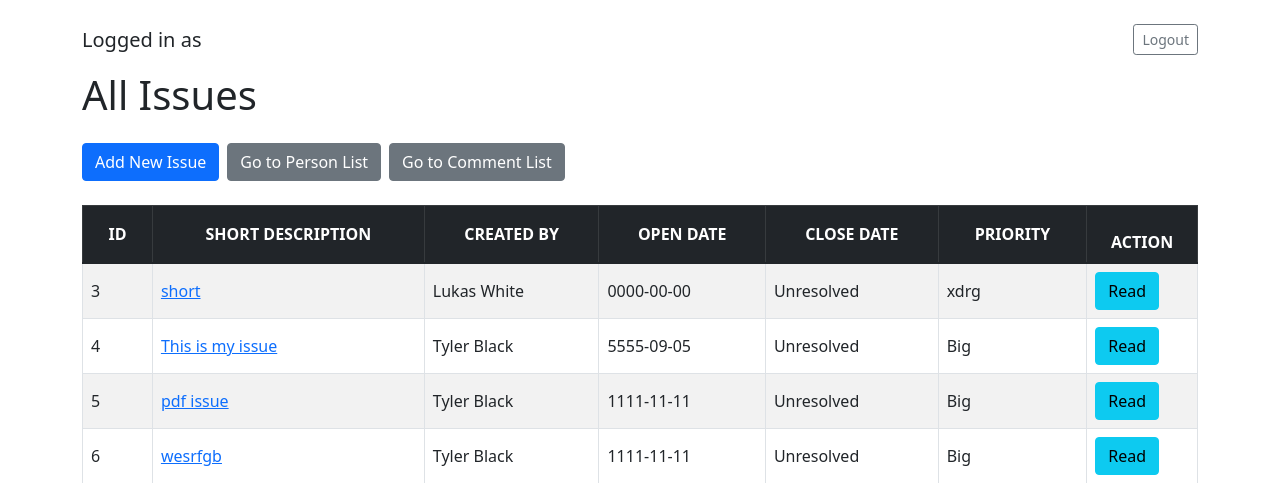
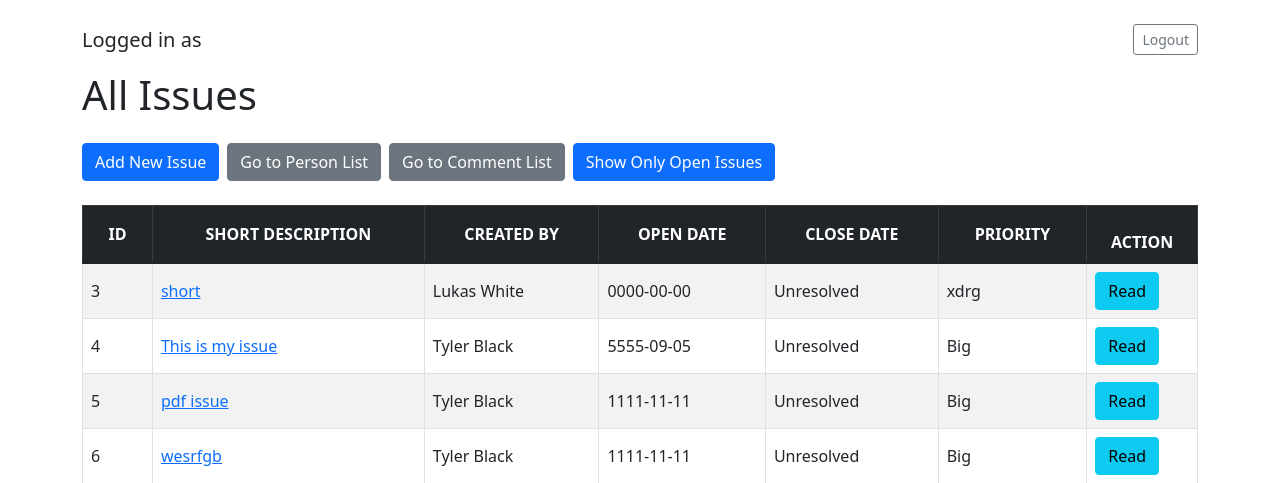
Before and after one commit to LWhite200/issuesApp, a PHP site: page /issue_list.php?show=all in a window 1280 px wide. Shown: the top 483 px of the page. Run offline with PHP 8.4, Linux system fonts and the light colour scheme; the visitor is signed in with stand-in values (Sample User, id 1); data comes from the database, SQL or seed files in the repository; data that the repository does not hold is empty; some libraries are stand-ins or nearby versions.

Commit message:
Add files via upload

```diff
--- a/issue_list.php
+++ b/issue_list.php
@@ -36,13 +36,18 @@ if ($_SERVER['REQUEST_METHOD'] === 'POST' && isset($_POST['delete_id'])) {
 $sort_column = isset($_GET['sort']) ? $_GET['sort'] : 'id';
 $sort_direction = isset($_GET['direction']) && $_GET['direction'] === 'desc' ? 'desc' : 'asc';
 
-// Fetch all issues, and join with persons where the person exists and is not deleted
+// Toggle open-only filter
+$show_all = isset($_GET['show']) && $_GET['show'] === 'all';
+$where_clause = $show_all ? '' : "WHERE (iss_issues.close_date IS NULL OR iss_issues.close_date = '0000-00-00')";
+
+// Fetch filtered/sorted issues
 $issues = $conn->query("
     SELECT iss_issues.*,
            IFNULL(iss_persons.fname, '[Deleted User]') AS fname,
            IFNULL(iss_persons.lname, '') AS lname
     FROM iss_issues
     LEFT JOIN iss_persons ON iss_persons.id = iss_issues.per_id
+    $where_clause
     ORDER BY $sort_column $sort_direction
 ")->fetch_all(MYSQLI_ASSOC);
 
@@ -94,18 +99,27 @@ $issues = $conn->query("
         <a href="comment_list.php" class="btn btn-secondary">
             Go to Comment List
         </a>
+
+        <!-- To toggle if all or only non-closed issues are shown -->
+        <a class="btn btn-primary" href="issue_list.php?<?php
+            echo $show_all ? '' : 'show=all';
+            echo isset($_GET['sort']) ? '&sort=' . urlencode($_GET['sort']) : '';
+            echo isset($_GET['direction']) ? '&direction=' . urlencode($_GET['direction']) : '';
+        ?>">
+            <?php echo $show_all ? 'Show Only Open Issues' : 'Show All Issues'; ?>
+        </a>
     </div>
 
     <?php if (count($issues) > 0): ?>
         <table class="table table-striped table-hover table-bordered align-middle">
             <thead class="table-dark text-center">
                 <tr>
-                    <th class="text-uppercase text-nowrap"><a class="text-white text-decoration-none" href="?sort=id&direction=<?php echo ($sort_column == 'id' && $sort_direction == 'asc') ? 'desc' : 'asc'; ?>">ID</a></th>
-                    <th class="text-uppercase text-nowrap"><a class="text-white text-decoration-none" href="?sort=short_description&direction=<?php echo ($sort_column == 'short_description' && $sort_direction == 'asc') ? 'desc' : 'asc'; ?>">Short Description</a></th>
-                    <th class="text-uppercase text-nowrap"><a class="text-white text-decoration-none" href="?sort=fname&direction=<?php echo ($sort_column == 'fname' && $sort_direction == 'asc') ? 'desc' : 'asc'; ?>">Created By</a></th>
-                    <th class="text-uppercase text-nowrap"><a class="text-white text-decoration-none" href="?sort=open_date&direction=<?php echo ($sort_column == 'open_date' && $sort_direction == 'asc') ? 'desc' : 'asc'; ?>">Open Date</a></th>
-                    <th class="text-uppercase text-nowrap"><a class="text-white text-decoration-none" href="?sort=close_date&direction=<?php echo ($sort_column == 'close_date' && $sort_direction == 'asc') ? 'desc' : 'asc'; ?>">Close Date</a></th>
-                    <th class="text-uppercase text-nowrap"><a class="text-white text-decoration-none" href="?sort=priority&direction=<?php echo ($sort_column == 'priority' && $sort_direction == 'asc') ? 'desc' : 'asc'; ?>">Priority</a></th>
+                <th class="text-uppercase text-nowrap"><a class="text-white text-decoration-none" href="?sort=id&direction=<?php echo ($sort_column == 'id' && $sort_direction == 'asc') ? 'desc' : 'asc'; ?><?php echo $show_all ? '&show=all' : ''; ?>">ID</a></th>
+                    <th class="text-uppercase text-nowrap"><a class="text-white text-decoration-none" href="?sort=short_description&direction=<?php echo ($sort_column == 'short_description' && $sort_direction == 'asc') ? 'desc' : 'asc'; ?><?php echo $show_all ? '&show=all' : ''; ?>">Short Description</a></th>
+                    <th class="text-uppercase text-nowrap"><a class="text-white text-decoration-none" href="?sort=fname&direction=<?php echo ($sort_column == 'fname' && $sort_direction == 'asc') ? 'desc' : 'asc'; ?><?php echo $show_all ? '&show=all' : ''; ?>">Created By</a></th>
+                    <th class="text-uppercase text-nowrap"><a class="text-white text-decoration-none" href="?sort=open_date&direction=<?php echo ($sort_column == 'open_date' && $sort_direction == 'asc') ? 'desc' : 'asc'; ?><?php echo $show_all ? '&show=all' : ''; ?>">Open Date</a></th>
+                    <th class="text-uppercase text-nowrap"><a class="text-white text-decoration-none" href="?sort=close_date&direction=<?php echo ($sort_column == 'close_date' && $sort_direction == 'asc') ? 'desc' : 'asc'; ?><?php echo $show_all ? '&show=all' : ''; ?>">Close Date</a></th>
+                    <th class="text-uppercase text-nowrap"><a class="text-white text-decoration-none" href="?sort=priority&direction=<?php echo ($sort_column == 'priority' && $sort_direction == 'asc') ? 'desc' : 'asc'; ?><?php echo $show_all ? '&show=all' : ''; ?>">Priority</a></th>
                     <th class="text-uppercase text-nowrap text-white">Action</th>
                 </tr>
             </thead>
```
